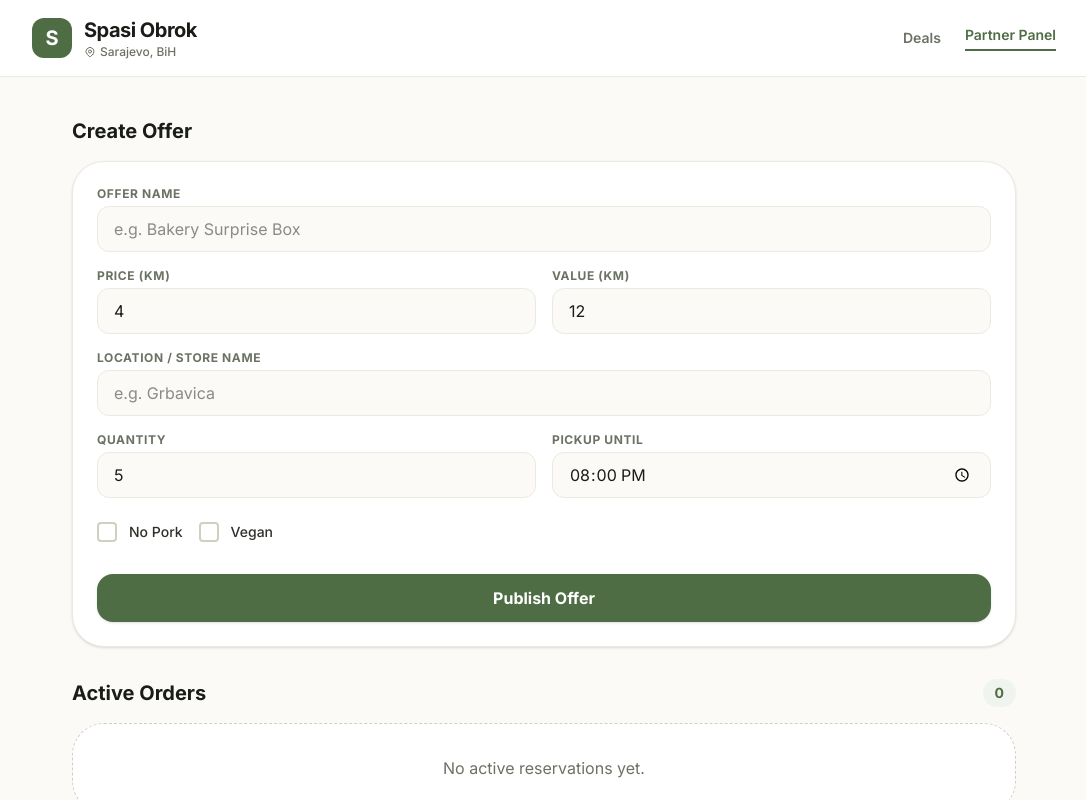
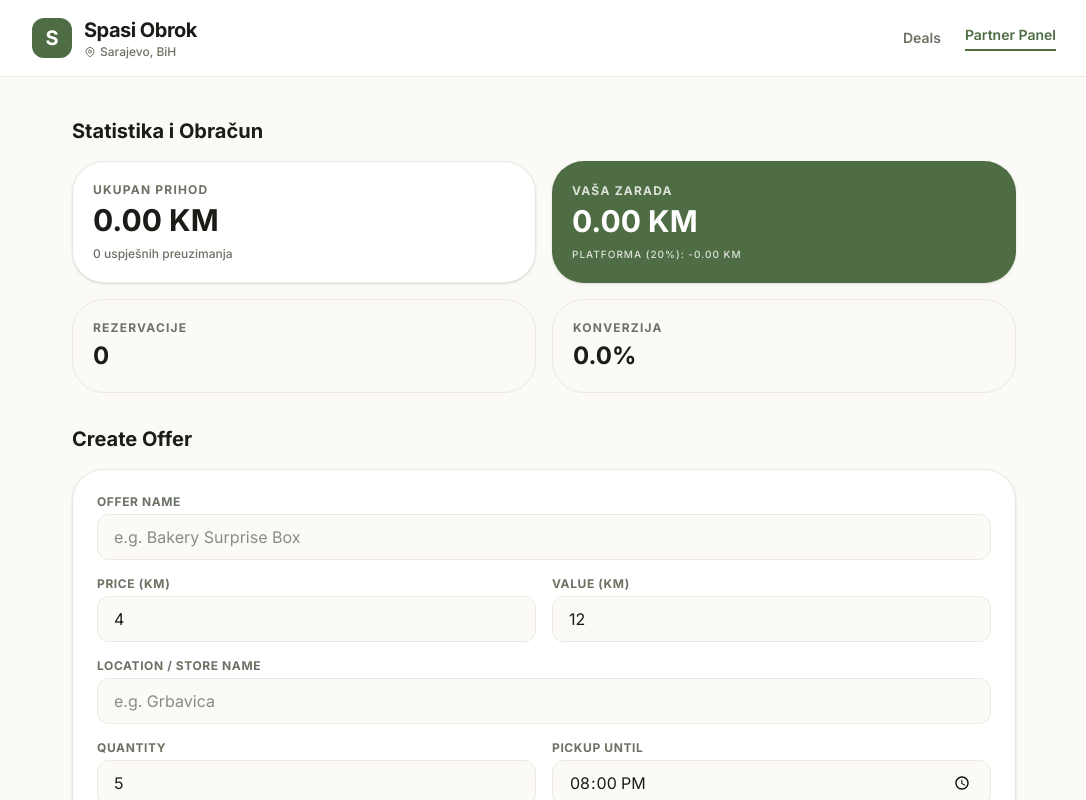
Before and after one commit to Amkoo996/Spasi-Obrok, a React (Vite) app: page / in a window 1280 px wide. Both pictures are taken after a click on the button "Partner Panel". Shown: the top 800 px of the page, without its empty margins (96-1182 px from the left). Built offline with nearby package versions, Linux system fonts and the light colour scheme.

Commit message:
feat(PartnerPanel): Display revenue and reservation stats
Adds a new section to the partner dashboard displaying key financial metrics and order statistics. This includes total revenue, net earnings, platform fees, and a conversion rate based on successful order pickups.

```diff
--- a/src/components/PartnerPanel.tsx
+++ b/src/components/PartnerPanel.tsx
@@ -53,8 +53,41 @@
   const platformFee = rawRevenue * 0.20; // 20% platform cut
   const netEarnings = rawRevenue - platformFee;
 
+  const totalReservations = orders.length;
+  const conversionRate = totalReservations > 0 ? ((pickedUpOrders.length / totalReservations) * 100).toFixed(1) : '0.0';
+
   return (
     <div className="p-4 flex flex-col gap-8 pb-24">
+
+      {/* OBRAČUN / REVENUE DASHBOARD */}
+      <section>
+        <h2 className="font-bold text-xl text-[#1a1c18] mb-4">Statistika i Obračun</h2>
+        <div className="grid grid-cols-2 gap-4">
+          <div className="bg-white p-5 rounded-[32px] border border-[#eceae0] shadow-sm flex flex-col justify-center">
+            <span className="text-xs font-bold text-[#6b7264] uppercase tracking-widest mb-1">Ukupan prihod</span>
+            <span className="text-3xl font-black text-[#1a1c18]">{rawRevenue.toFixed(2)} KM</span>
+            <div className="text-xs text-[#6b7264] mt-2 font-medium">
+              {pickedUpOrders.length} uspješnih preuzimanja
+            </div>
+          </div>
+          <div className="bg-[#4f6d44] text-white p-5 rounded-[32px] shadow-sm flex flex-col justify-center">
+            <span className="text-xs font-bold text-white/80 uppercase tracking-widest mb-1">Vaša zarada</span>
+            <span className="text-3xl font-black">{netEarnings.toFixed(2)} KM</span>
+            <div className="text-[10px] text-white/80 mt-2 font-medium uppercase tracking-widest">
+              Platforma (20%): -{platformFee.toFixed(2)} KM
+            </div>
+          </div>
+          <div className="bg-[#fbfaf7] border border-[#eceae0] p-5 rounded-[32px] flex flex-col justify-center">
+            <span className="text-xs font-bold text-[#6b7264] uppercase tracking-widest mb-1">Rezervacije</span>
+            <span className="text-2xl font-black text-[#1a1c18]">{totalReservations}</span>
+          </div>
+          <div className="bg-[#fbfaf7] border border-[#eceae0] p-5 rounded-[32px] flex flex-col justify-center">
+            <span className="text-xs font-bold text-[#6b7264] uppercase tracking-widest mb-1">Konverzija</span>
+            <span className="text-2xl font-black text-[#1a1c18]">{conversionRate}%</span>
+          </div>
+        </div>
+      </section>
+
       {/* ADD OFFER FORM */}
       <section>
         <h2 className="font-bold text-xl text-[#1a1c18] mb-4">Create Offer</h2>
```
